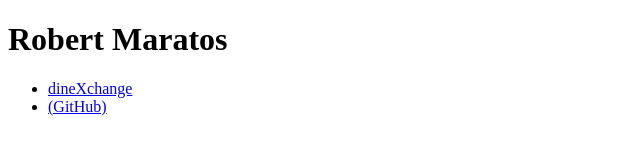
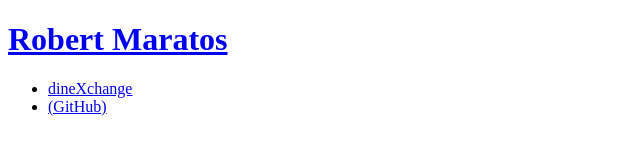
Before and after one commit to rmaratos/website, a plain HTML site: page projects.html in a window 1280 px wide. Shown: the whole page, without its empty margins (0-640 px from the left). Drawn offline with Linux system fonts and the light colour scheme.

Commit message:
added link to home

```diff
--- a/projects.html
+++ b/projects.html
@@ -3,7 +3,7 @@
 <head>
     <title>Projects</title>
 </head>
-<h1>Robert Maratos</h1>
+<a href="index.html"><h1>Robert Maratos</h1></a>
 <body>
     <ul>
     <li><a href = "http://dinexchange.herokuapp.com/about"> dineXchange </a></li>
```
Also changed, not shown: index.html (+2 -2 lines).
